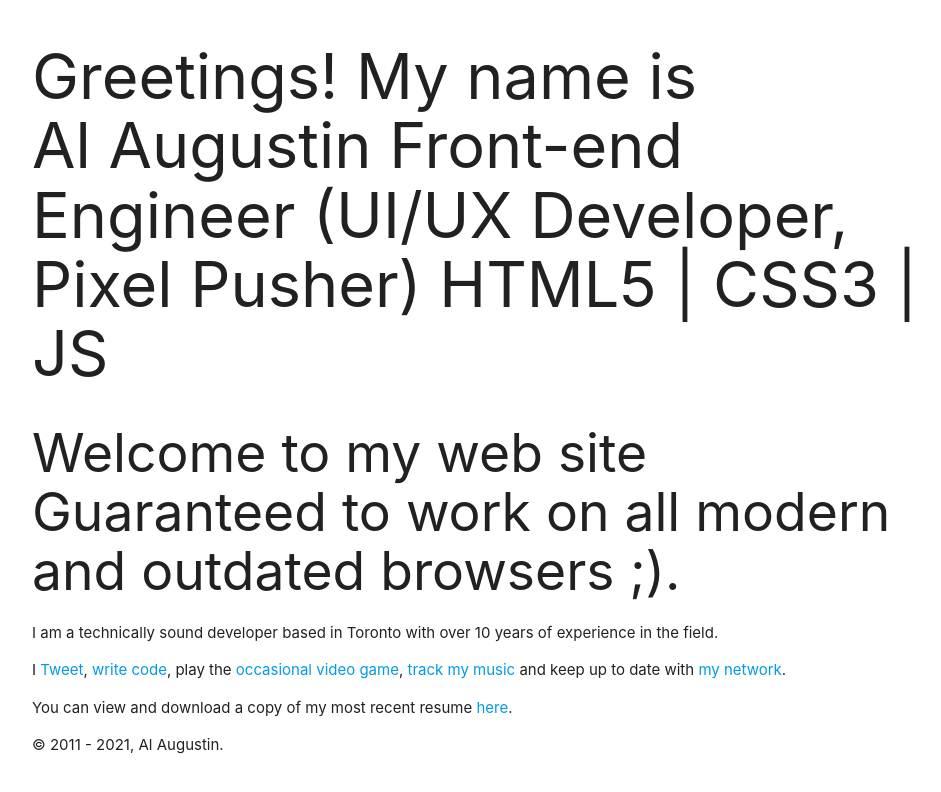
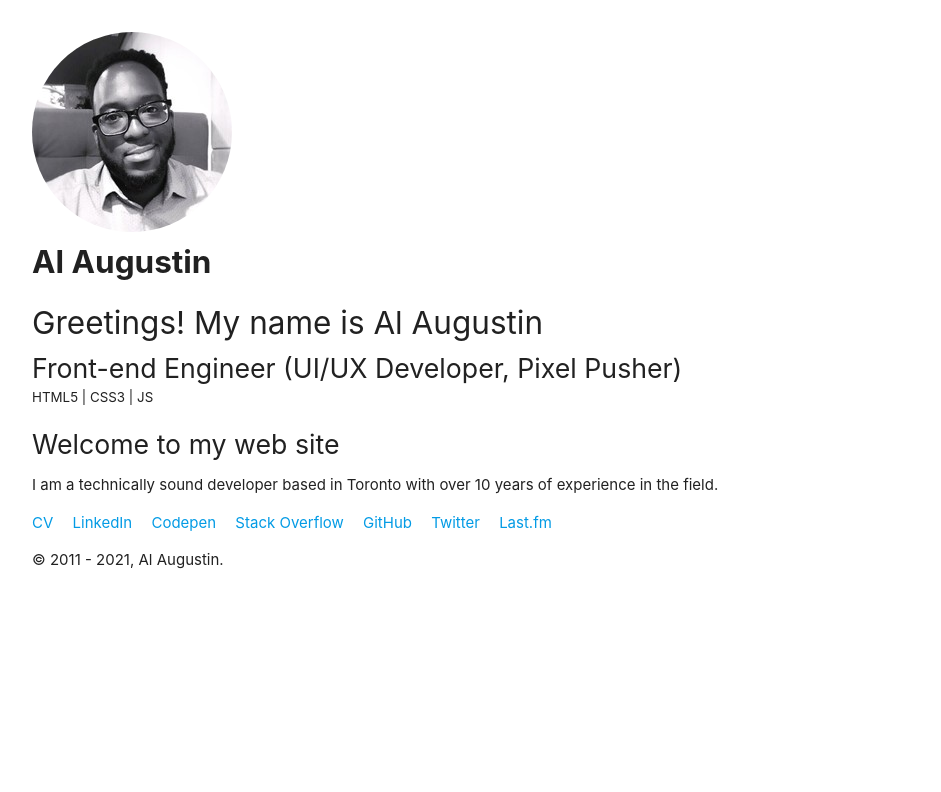
Before and after one commit to alaugustin/dot_com, a website: page src/copy/index.html in a window 1280 px wide. Shown: the whole page, without its empty margins (160-1101 px from the left). Drawn offline with nearby package versions, Linux system fonts and the light colour scheme; files that its build step writes are made by us from their sources.

Commit message:
page styles | page structure | headshot

```diff
--- a/src/copy/index.html
+++ b/src/copy/index.html
@@ -16,13 +16,18 @@
     <!-- HEAADER -->
     <header>
         <div class="container">
+            <img id="headerImage" src="img/al_headshot.jpeg" alt="Al Augustin headshot">
+            <span id="nameHolder">Al Augustin</span>
 
-            <h1>Greetings! My name is Al&nbsp;Augustin
-                <span>Front-end Engineer (UI/UX Developer, Pixel Pusher)</span>
-                <span>
+            <h1 id="mainHeader">Greetings! My name is Al&nbsp;Augustin
+            </h1>
+
+            <h2 class="subHeading">
+                <span class="subText">Front-end Engineer (UI/UX Developer, Pixel Pusher)</span>
+                <span class="subText smaller">
                     HTML5 | CSS3 | JS
                 </span>
-            </h1>
+            </h2>
         </div>
     </header>
 
@@ -31,12 +36,12 @@
         <div class="container">
             <h2>
                 Welcome to my web site
-            <span>Guaranteed to work on all modern and outdated browsers ;).</span>
+                <!-- <span>Guaranteed to work on all modern and outdated browsers ;).</span> -->
             </h2>
 
             <p>I am a technically sound developer based in Toronto with over 10 years of experience in the field.</p>
 
-        <p>
+            <!-- <p>
                 I <a href="https://twitter.com/augustinaa" title="Twitter">Tweet</a>, <a
                     href="https://github.com/alaugustin" title="Github">write code</a>, play the <a
                     href="https://my.playstation.com/owk76" title="PlayStation Network">occasional video game</a>, <a
@@ -44,13 +49,22 @@
                     href="https://ca.linkedin.com/in/alaugustin" title="Linkedin">my&nbsp;network</a>.</p>
 
             <p>You can view and download a copy of my most recent resume <a href="http://bit.ly/alAugustinResume"
-                title="Al Augustin Resume" target="_blank">here</a>.</p>
+                    title="Al Augustin Resume" target="_blank">here</a>.</p> -->
         </div>
     </main>
 
     <!-- FOOTER -->
     <footer>
         <div class="container">
+            <ul class="linkList">
+                <li><a href="https://app.box.com/s/d1yoc5bcx6w4m637kap71bm3el5jrtx5" target="_blank">CV</a></li>
+                <li><a href="https://ca.linkedin.com/in/alaugustin" target="_blank">LinkedIn</a></li>
+                <li><a href="https://codepen.io/alaugustin/pens/popular" target="_blank">Codepen</a></li>
+                <li><a href="https://stackoverflow.com/users/1760096/al-augustin" target="_blank">Stack Overflow</a></li>
+                <li><a href="https://github.com/alaugustin" target="_blank">GitHub</a></li>
+                <li><a href="https://twitter.com/augustinaa" target="_blank">Twitter</a></li>
+                <li><a href="https://www.last.fm/user/o1k" target="_blank">Last.fm</a></li>
+            </ul>
             &copy; 2011 - <span id="currentYear"></span>, Al Augustin.
         </div>
     </footer>
--- a/src/js/main.js
+++ b/src/js/main.js
@@ -33,8 +33,6 @@ let aaaDotCom = {
             theCurrentYear = new Date().getFullYear();
 
             yearHolder.innerHTML = theCurrentYear;
-        console.log(yearHolder);
-        console.log(theCurrentYear);
     },
 
 
--- a/src/sass/style.scss
+++ b/src/sass/style.scss
@@ -1,3 +1,56 @@
+// GLOBAL -------------------------
 body {
     background: transparent;
 }
+
+h1 {
+    font-size: 2.1rem;
+    margin: (2.8rem/2) 0 (1.68rem/2) 0;
+}
+
+h2 {
+    font-size: 1.78rem;
+    margin: (2.37333rem/2) 0 (1.424rem/2) 0;
+}
+
+// HEADER -------------------------
+#headerImage {
+    width: 100px;
+    border-radius: 50%;
+    margin-top: 2.1rem;
+
+    @media screen and (min-width: 768px) {
+        width: 200px;
+
+    }
+}
+
+#nameHolder {
+    font-size: 2.1rem;
+    font-weight: 700;
+    display: block;
+}
+
+.subHeading {
+    margin-top: 0;
+
+    .subText {
+
+        &.smaller {
+            display: block;
+            font-size: 50%;
+        }
+    }
+}
+
+// MAIN -------------------------
+
+// FOOTER -------------------------
+footer {
+    .linkList {
+        li {
+            display: inline-block;
+            margin-right: 1rem;
+        }
+    }
+}
```
Also changed, not shown: src/copy/img/al_headshot.jpeg (added). Lines whose indentation alone changed are shown as unchanged.
